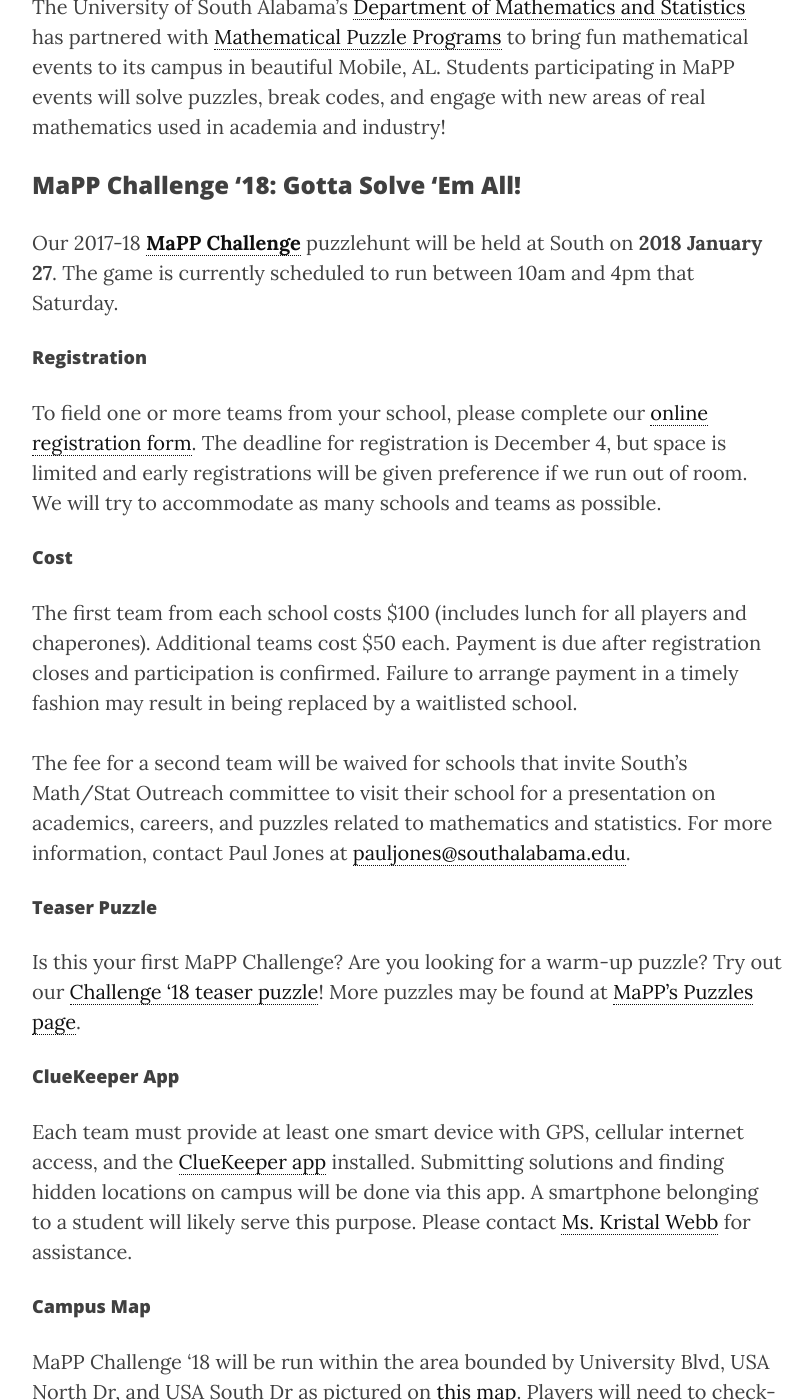
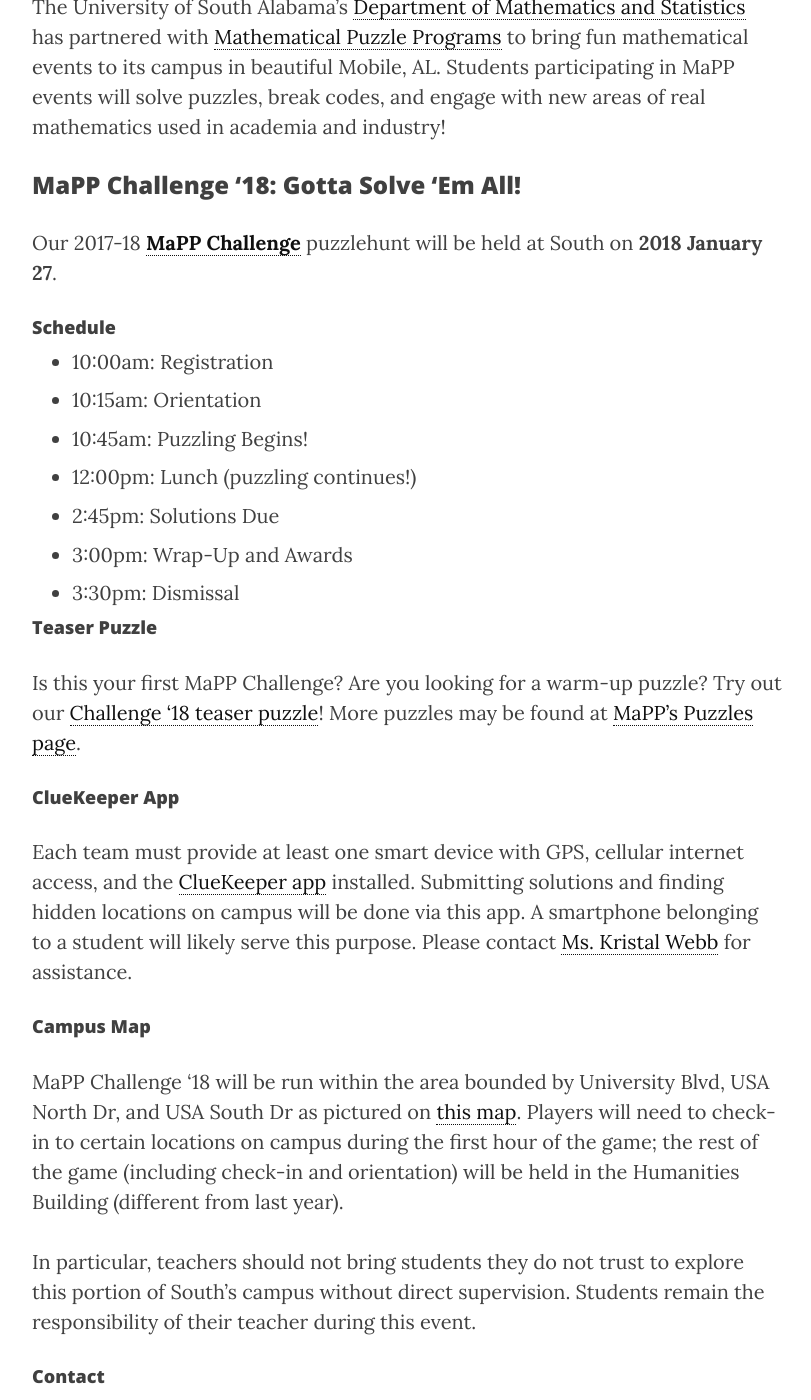
Before and after one commit to MaPPmath/mappmath.github.io, a Jekyll site: the page built from pages/campuses/south-alabama.md, in a window 1280 px wide and 1400 px high, scrolled down 741 px. Shown: the whole window, without its empty margins (233-1044 px from the left). Built offline with Jekyll 4.4.1, drawn with Linux system fonts in a browser that asks for light colours; nearby versions of some CDN libraries.

Commit message:
add south challenge18 schedule

```diff
--- a/pages/campuses/south-alabama.md
+++ b/pages/campuses/south-alabama.md
@@ -20,30 +20,17 @@
 ### MaPP Challenge '18: Gotta Solve 'Em All!
 
 Our 2017-18 **[MaPP Challenge][challenge]** puzzlehunt
-will be held at South on **2018 January 27**. The game is currently scheduled
-to run between 10am and 4pm that Saturday.
+will be held at South on **2018 January 27**.
 
-#### Registration
+#### Schedule
 
-To field one or more teams from your school, please complete our
-[online registration form][registration]. The deadline for registration
-is December 4, but space is limited and early registrations will be given
-preference if we run out of room. We will try to accommodate as many schools
-and teams as possible.
-
-#### Cost
-
-The first team from each school costs $100 (includes lunch for all players
-and chaperones). Additional teams cost $50 each.
-Payment is due after registration closes and participation is confirmed.
-Failure to arrange payment in a timely fashion may result in being replaced by
-a waitlisted school.
-
-The fee for a second team will be waived for schools
-that invite South's Math/Stat Outreach committee to visit their school for a
-presentation on academics, careers, and puzzles related to mathematics and
-statistics. For more information, contact Paul Jones at
-<pauljones@southalabama.edu>.
+- 10:00am: Registration
+- 10:15am: Orientation
+- 10:45am: Puzzling Begins!
+- 12:00pm: Lunch (puzzling continues!)
+- 2:45pm:  Solutions Due
+- 3:00pm:  Wrap-Up and Awards
+- 3:30pm:  Dismissal
 
 #### Teaser Puzzle
 
```
